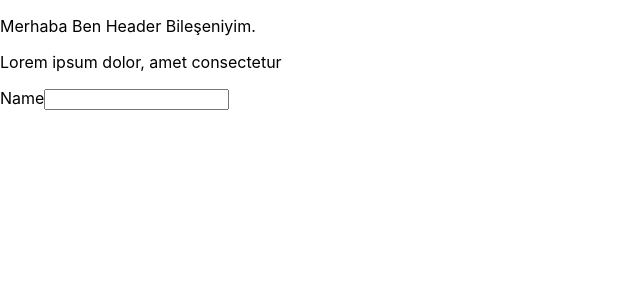
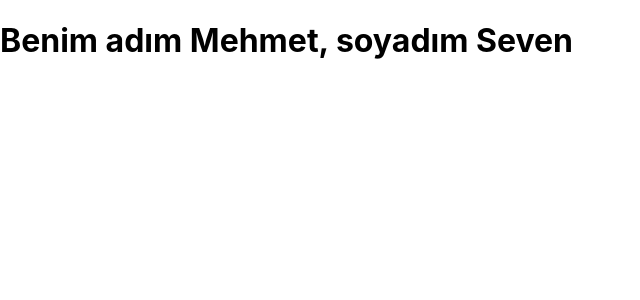
Before and after one commit to keremOzerdem/kodluyoruz-hello-react, a React (Create React App) app: page / in a window 1280 px wide. Shown: the top 300 px of the page, without its empty margins (0-640 px from the left). Built offline with nearby package versions, Linux system fonts and the light colour scheme.

Commit message:
rendering variables at components

```diff
--- a/src/App.js
+++ b/src/App.js
@@ -1,16 +1,16 @@
 import './App.css';
 import Header from "./components/Header";
+
+const name = "Mehmet"
+const surname = "Seven"
+
 
 function App() {
   return (
     <>
-      <Header />
-      <p className="xyz">Lorem ipsum dolor, amet consectetur</p>
-
-      <label htmlFor="myinput">
-        Name
-        <input id="myinput"></input>
-      </label>
+      <h1>
+        {`Benim adım ${name}, soyadım ${surname}`}
+      </h1>
     </>
   )
 }
```
